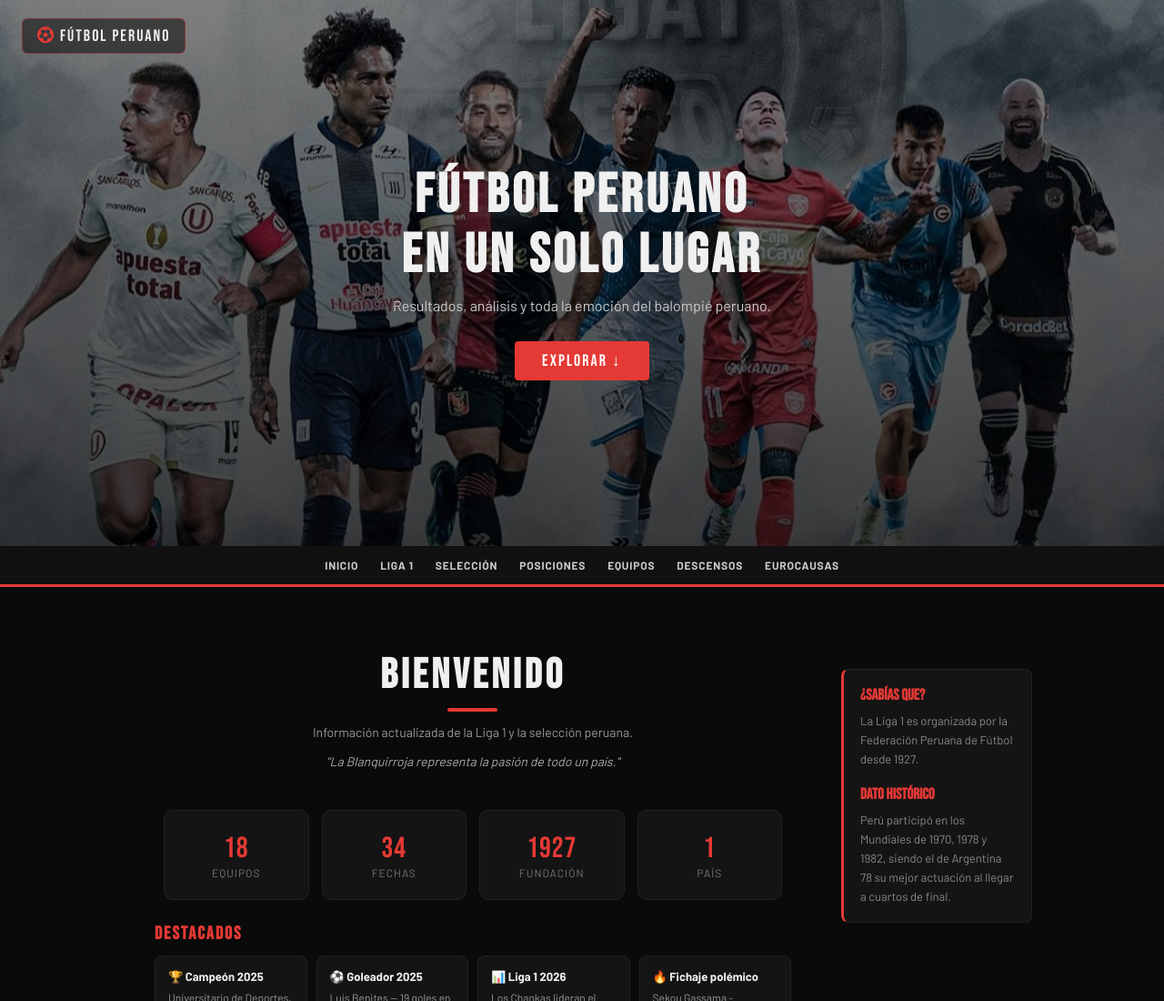
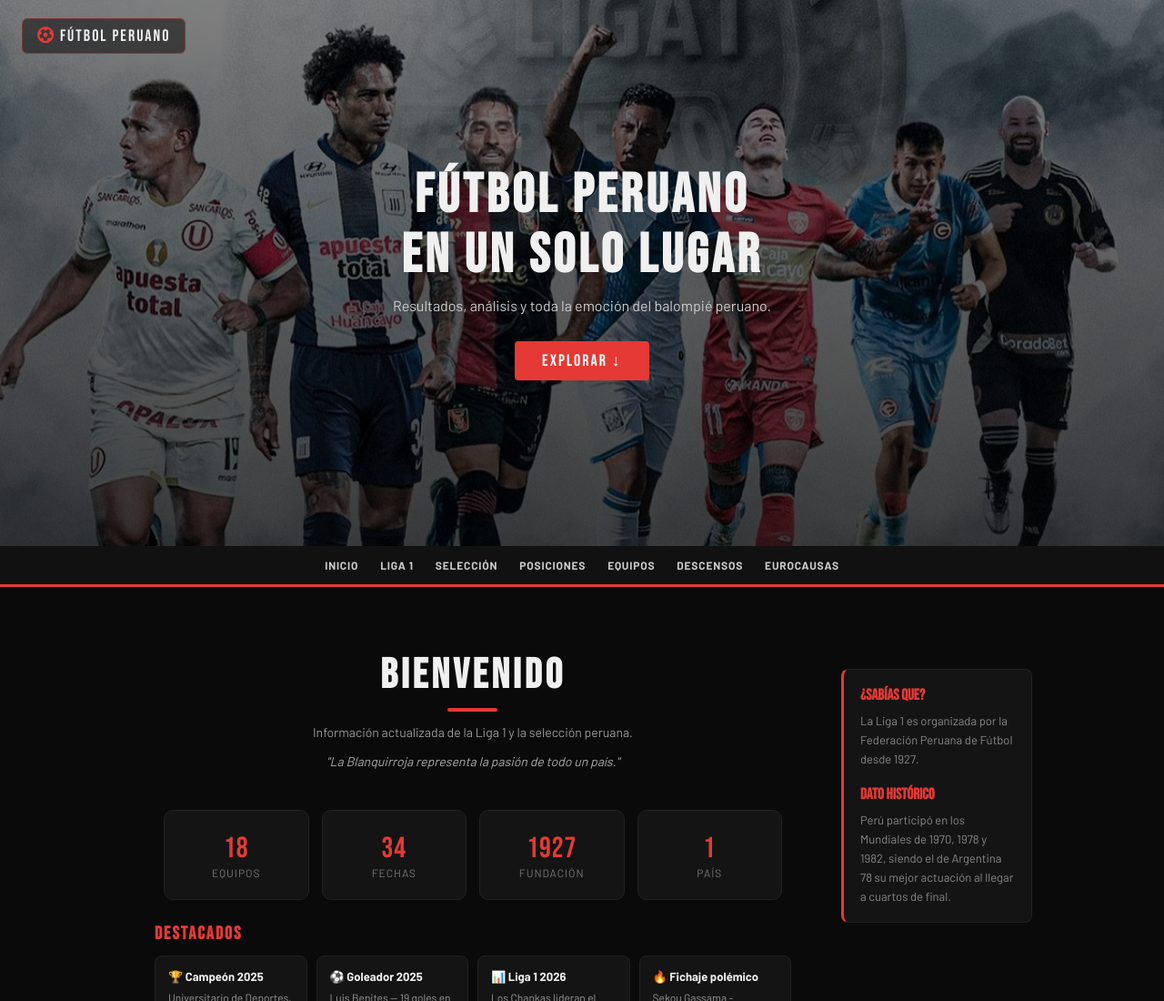
Before and after one commit to bryanth2626/LandinPage, a plain HTML site: page index.html in a window 1280 px wide. Shown: the top 1100 px of the page at 91% size. Drawn offline with Linux system fonts and the light colour scheme.

Commit message:
ultimo del ultimo cambio, centré la imagen de fondo que no me convencia

```diff
--- a/estilos.css
+++ b/estilos.css
@@ -5,7 +5,7 @@ body { font-family: 'Barlow', sans-serif; background: #0a0a0a; color: #f0f0f0; }
 /* ========== HEADER ========== */
 header {
   height: 75vh;
-  background: url("img/logo1.jpg") center/cover;
+  background: url("img/logo1.jpg") center 30%/cover;
   display: flex; align-items: center; justify-content: center;
   flex-direction: column; text-align: center;
   position: relative;
```
